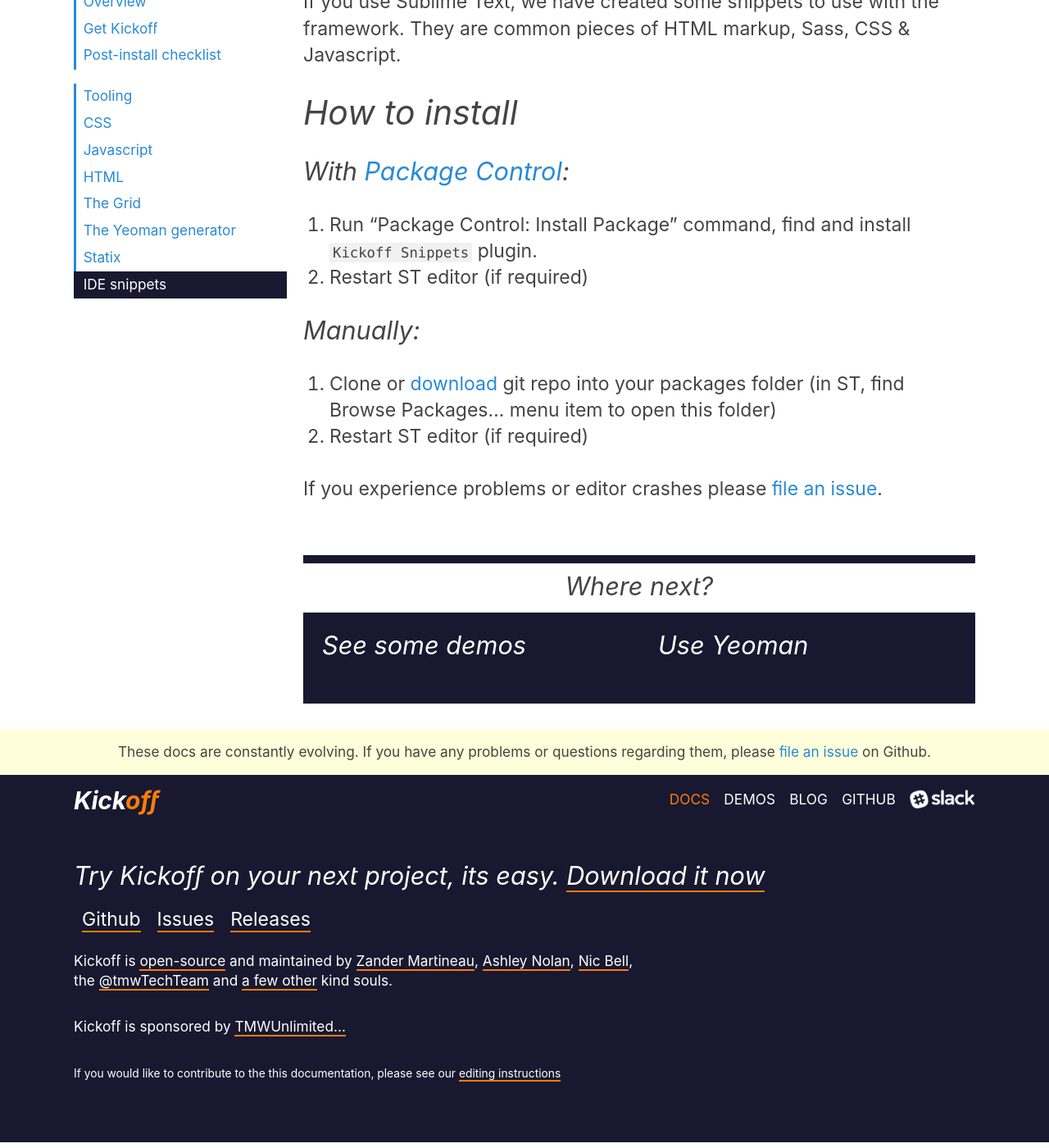
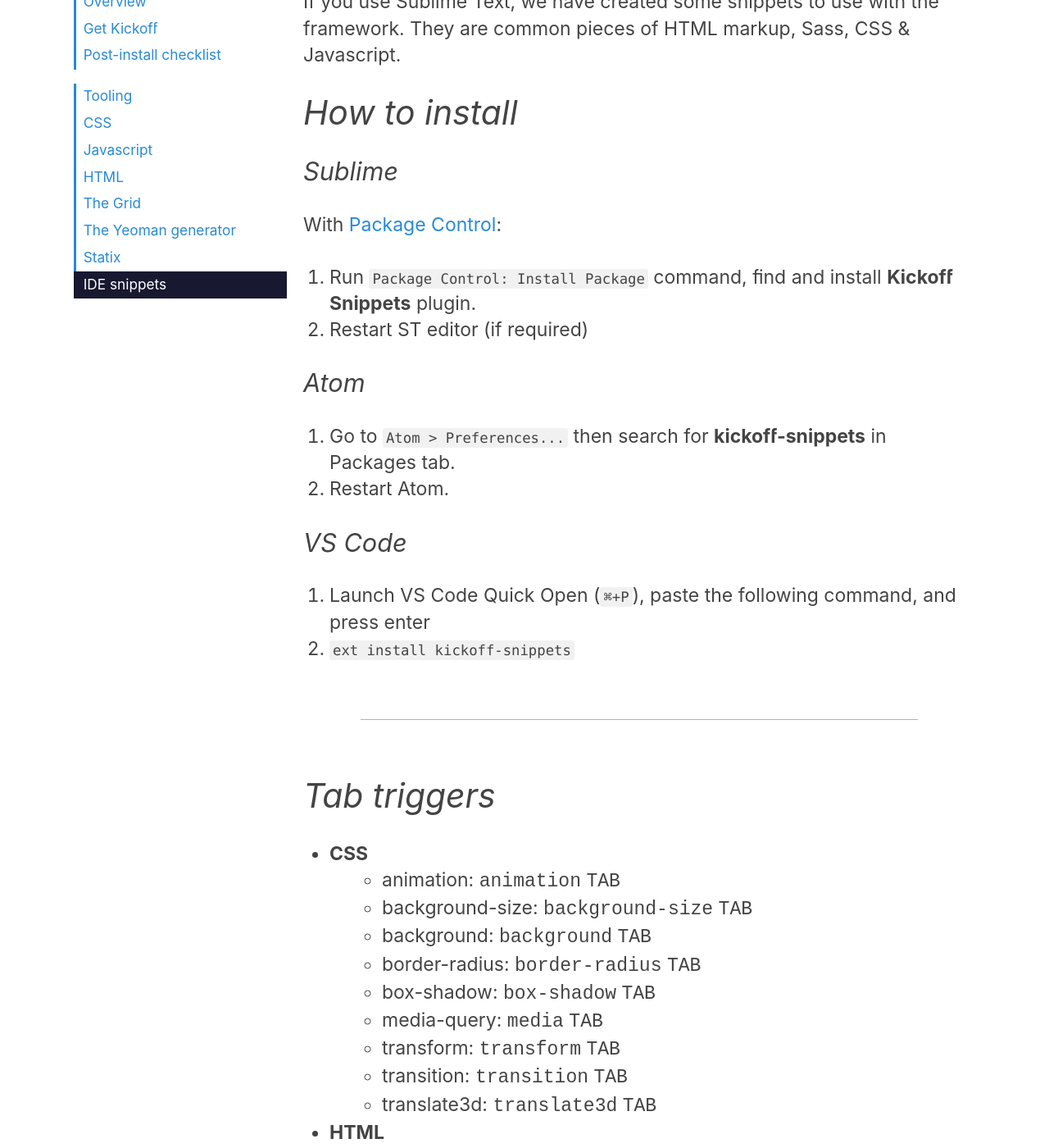
Before and after one commit to TryKickoff/trykickoff.github.io, a Jekyll site: the page built from learn/snippets.md, in a window 1280 px wide and 1400 px high, scrolled down 509 px. Shown: the whole window at 82% size. Built offline with Jekyll 4.4.1, drawn with Linux system fonts in a browser that asks for light colours; comment, search, counter and statistics services are not loaded; some of the changed text lies outside the part shown.

Commit message:
docs: update

```diff
--- a/learn/snippets.md
+++ b/learn/snippets.md
@@ -1,6 +1,6 @@
 ---
 title: IDE snippets for Kickoff
-subtitle: Snippets for Atom and Sublime Text
+subtitle: Snippets for Atom, Sublime Text & VS Code
 layout: docs
 navgroup: docs
 navactive: docssnippets
@@ -21,14 +21,75 @@
 
 ## How to install
 
-### With [Package Control](http://wbond.net/sublime_packages/package_control):
+### Sublime
 
-1. Run “Package Control: Install Package” command, find and install `Kickoff Snippets` plugin.
+With [Package Control](http://packagecontrol.io):
+
+1. Run `Package Control: Install Package` command, find and install **Kickoff Snippets** plugin.
 2. Restart ST editor (if required)
 
-### Manually:
+### Atom
+1. Go to `Atom > Preferences...` then search for **kickoff-snippets** in Packages tab.
+2. Restart Atom.
 
-1. Clone or [download](https://github.com/trykickoff/Kickoff-snippets/archive/master.zip) git repo into your packages folder (in ST, find Browse Packages... menu item to open this folder)
-2. Restart ST editor (if required)
+### VS Code
+1. Launch VS Code Quick Open (`⌘+P`), paste the following command, and press enter
+2. `ext install kickoff-snippets`
 
-If you experience problems or editor crashes please [file an issue](https://github.com/trykickoff/Kickoff-snippets/issues).
+---
+
+## Tab triggers
+
+* **CSS**
+  * animation: <kbd>animation</kbd> <kbd>TAB</kbd>
+  * background-size: <kbd>background-size</kbd> <kbd>TAB</kbd>
+  * background: <kbd>background</kbd> <kbd>TAB</kbd>
+  * border-radius: <kbd>border-radius</kbd> <kbd>TAB</kbd>
+  * box-shadow: <kbd>box-shadow</kbd> <kbd>TAB</kbd>
+  * media-query: <kbd>media</kbd> <kbd>TAB</kbd>
+  * transform: <kbd>transform</kbd> <kbd>TAB</kbd>
+  * transition: <kbd>transition</kbd> <kbd>TAB</kbd>
+  * translate3d: <kbd>translate3d</kbd> <kbd>TAB</kbd>
+* **HTML**
+  * 2 grid columns: <kbd>grid</kbd> <kbd>TAB</kbd>
+  * grid row: <kbd>grid</kbd> <kbd>TAB</kbd>
+  * grid column: <kbd>grid</kbd> <kbd>TAB</kbd>
+  * media object: <kbd>media</kbd> <kbd>TAB</kbd>
+  * button: <kbd>btn</kbd> <kbd>TAB</kbd>
+  * fluid video: <kbd>video</kbd> <kbd>TAB</kbd>
+  * checkbox: <kbd>checkbox</kbd> <kbd>TAB</kbd>
+  * radio: <kbd>radio</kbd> <kbd>TAB</kbd>
+  * select: <kbd>select</kbd> <kbd>TAB</kbd>
+  * file: <kbd>file</kbd> <kbd>TAB</kbd>
+  * form actions: <kbd>actions</kbd> <kbd>TAB</kbd>
+  * input: <kbd>input</kbd> <kbd>TAB</kbd>
+  * table: <kbd>table</kbd> <kbd>TAB</kbd>
+  * svg: <kbd>svg</kbd> <kbd>TAB</kbd>
+* **Javascript**
+  * es6 module: <kbd>es6</kbd> <kbd>TAB</kbd>
+  * attach.js module: <kbd>attach</kbd> <kbd>TAB</kbd>
+  * double-dollar: <kbd>$$</kbd> <kbd>TAB</kbd>
+* **SCSS**
+  * before: <kbd>before</kbd> <kbd>TAB</kbd>
+  * link: <kbd>link</kbd> <kbd>TAB</kbd>
+  * visited: <kbd>visited</kbd> <kbd>TAB</kbd>
+  * active: <kbd>active</kbd> <kbd>TAB</kbd>
+  * hover: <kbd>hover</kbd> <kbd>TAB</kbd>
+  * after: <kbd>after</kbd> <kbd>TAB</kbd>
+  * before&after: <kbd>beforeafter</kbd> <kbd>TAB</kbd>
+  * font-size mixin: <kbd>font-size</kbd> <kbd>TAB</kbd>
+  * media-query mixin: <kbd>mq</kbd> <kbd>TAB</kbd>
+  * hidpi mixin: <kbd>hidpi</kbd> <kbd>TAB</kbd>
+  * respond-min mixin: <kbd>rmin</kbd> <kbd>TAB</kbd> (deprecated)
+  * respond-max mixin: <kbd>rmax</kbd> <kbd>TAB</kbd> (deprecated)
+  * respond-minmax mixin: <kbd>rminmax</kbd> <kbd>TAB</kbd> (deprecated)
+  * rotate mixin: <kbd>rotate</kbd> <kbd>TAB</kbd>
+  * size mixin: <kbd>size</kbd> <kbd>TAB</kbd>
+  * square mixin: <kbd>square</kbd> <kbd>TAB</kbd>
+  * transition: <kbd>transition</kbd> <kbd>TAB</kbd>
+  * modular-scale function: <kbd>modular-scale</kbd> <kbd>TAB</kbd>
+  * multiply function: <kbd>multiply</kbd> <kbd>TAB</kbd>
+  * map-deep-get function: <kbd>map-deep-get</kbd> <kbd>TAB</kbd>
+  * color variables: <kbd>color</kbd> <kbd>TAB</kbd>
+  * default-transition variables: <kbd>default-transition</kbd> <kbd>TAB</kbd>
+  * font-family variables: <kbd>font-family</kbd> <kbd>TAB</kbd>
```
Also changed, not shown: learn/css.md (+2 -1 lines), learn/get.md (+1 -0 lines), learn/yeoman.md (+3 -3 lines).
